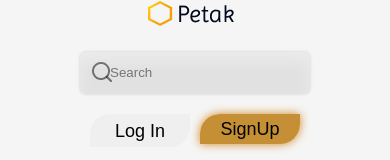
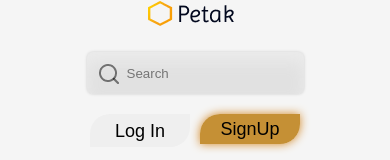
Before and after one commit to AnGu9192/petak, a React (Vite) app: page / in a window 390 px wide. Shown: the top 160 px of the page. Built offline with nearby package versions, Linux system fonts and the light colour scheme.

Commit message:
Update Header.css

```diff
--- a/src/components/header/Header.css
+++ b/src/components/header/Header.css
@@ -10,16 +10,11 @@
 
 }
 
+/*
 .header__search {
   position: relative;
-  color: #aaa;
-  font-size: 16px;
-}
-
-.header__search {
   width: 470px;
   height: 42px;
-
   border: none;
   border-radius: 6px;
   background: rgba(217, 217, 217, 0.7);
@@ -34,24 +29,38 @@
   border: none;
   outline: none;
   background: transparent;
+  text-indent: 2px;
+
 }
 
-.header__search input {
-  text-indent: 2px;
-}
 
 .header__search .searchIcon {
   position: absolute;
   top: 8px;
-  left: 0px;
+  left: 10px;
+} */
+
+.header__search  {
+  position: relative;
+}
+.header__search input{
+  width: 470px;
+  height: 42px;
+  padding-left: 40px;
+  border: none;
+  border-radius: 6px;
+  background: rgba(217, 217, 217, 0.7);
+  box-shadow: 0 0 3px #ccc, 0 10px 15px #ebebeb inset;
+}
+.header__search .searchIcon  {
+  position: absolute;
+  top: 2px;
+  bottom: 0;
+  left: 10px;
+  margin: auto;
 }
 
-.header__search .searchIcon {
-  left: auto;
-  left: 10px;
-  margin: auto;
 
-}
 
 .header__enter {
   display: flex;
@@ -132,14 +141,9 @@ option{
     height: 100%;
 
   }
- .header__search{
-  width: 100%;
+
+  .header__search input{
+    width: 100%;
 
   }
-  .header__search input{
-    width: 100%;
-    position: absolute;
-    right: 0;
-    text-indent: 30px;
-  }
 }
```
